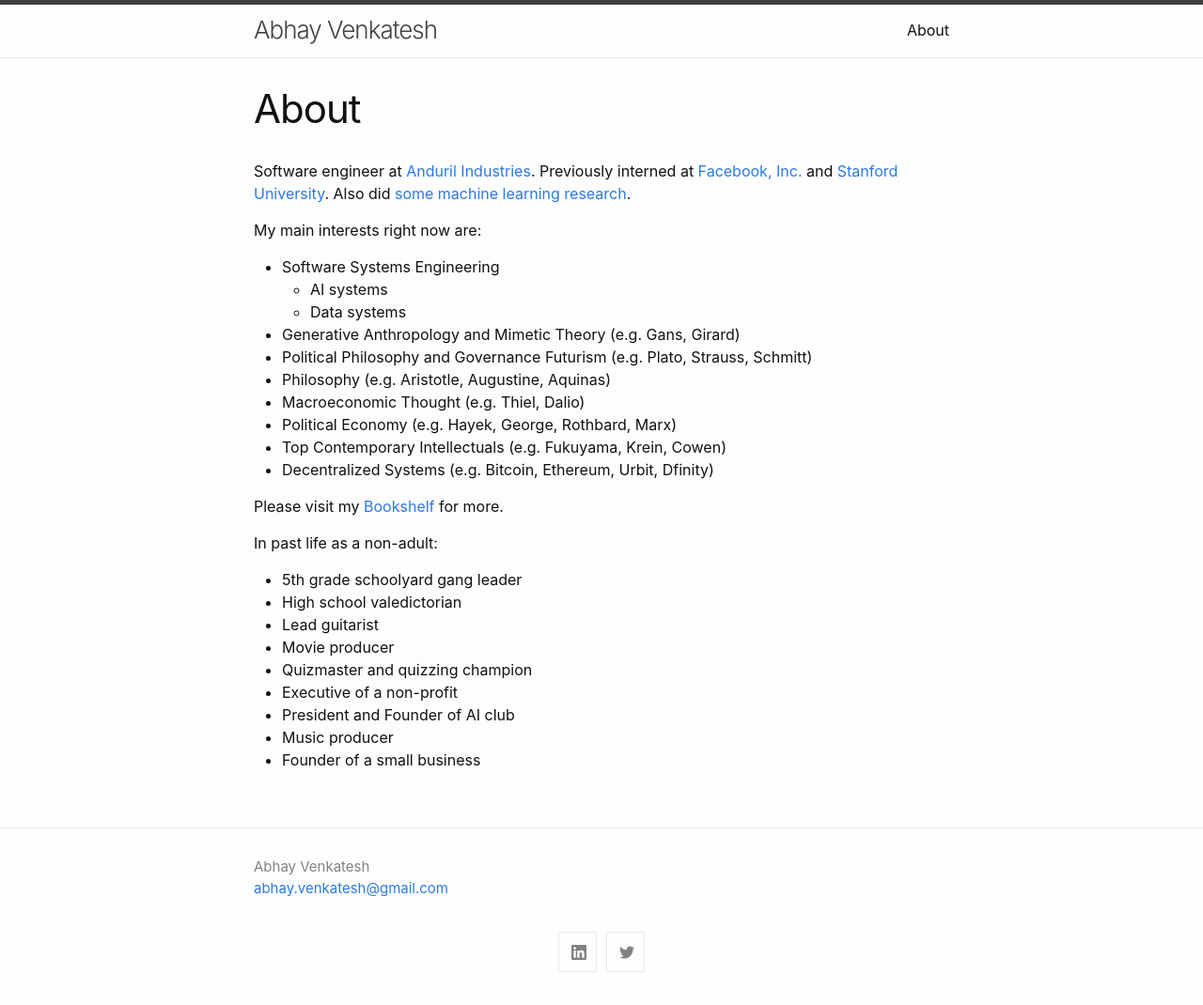
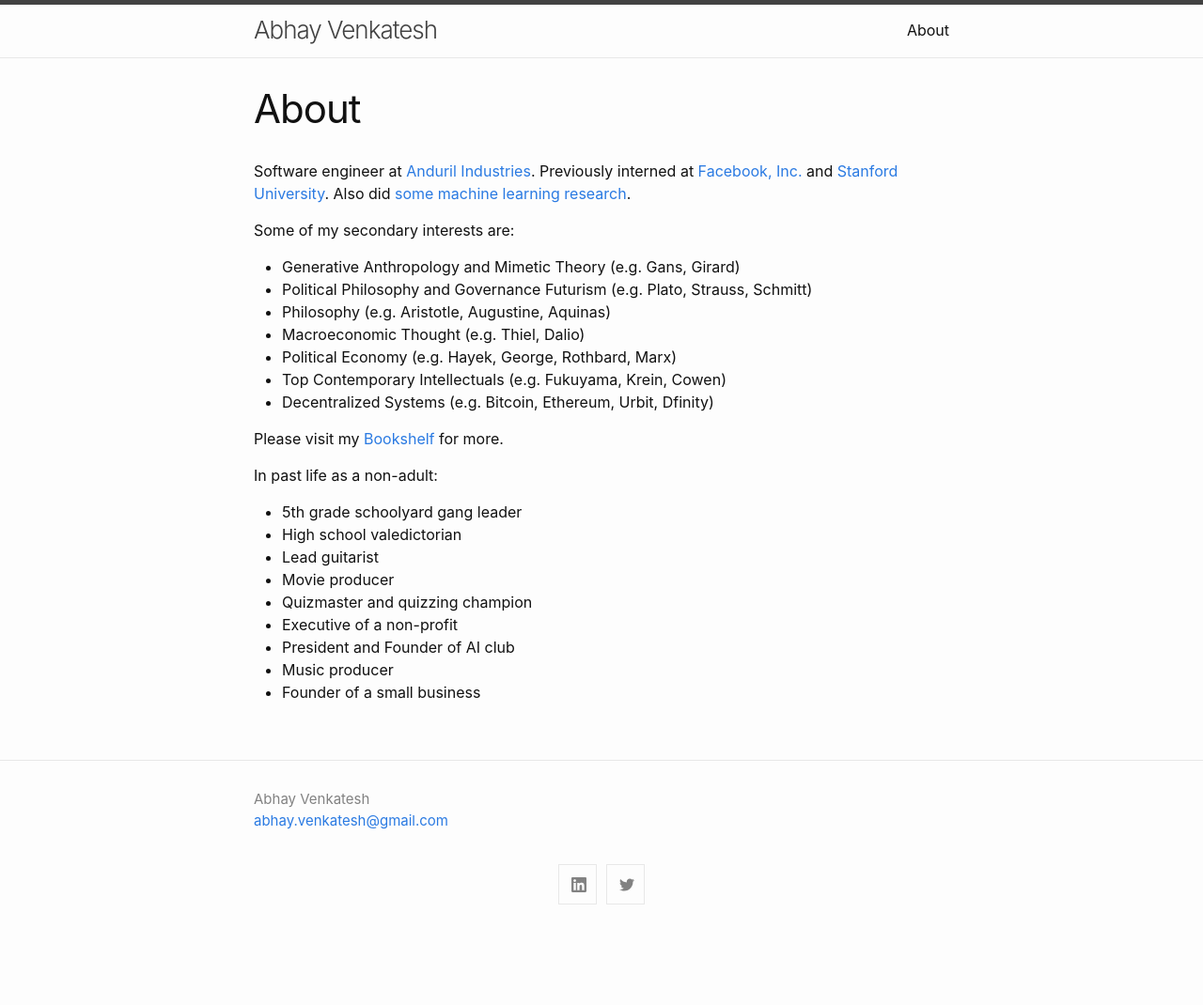
Before and after one commit to abhay-venkatesh/abhay-venkatesh.github.io, a Jekyll site: the page built from about.md, in a window 1280 px wide. Shown: the whole page at 94% size. Built offline with Jekyll 4.4.1, drawn with Linux system fonts in a browser that asks for light colours; after the commit the page ends 998 px from its top, so only the background shows below that.

Commit message:
Update about.md

```diff
--- a/about.md
+++ b/about.md
@@ -6,10 +6,7 @@ permalink: /about/
 
 Software engineer at [Anduril Industries](http://anduril.com/).  Previously interned at [Facebook, Inc.](https://www.facebook.com/) and [Stanford University](http://stanford.com/). Also did [some machine learning research](https://scholar.google.com/citations?user=Inp7zBgAAAAJ&hl=en).
 
-My main interests right now are:
-- Software Systems Engineering
-  - AI systems
-  - Data systems
+Some of my secondary interests are:
 - Generative Anthropology and Mimetic Theory (e.g. Gans, Girard)
 - Political Philosophy and Governance Futurism (e.g. Plato, Strauss, Schmitt)
 - Philosophy (e.g. Aristotle, Augustine, Aquinas)
```
